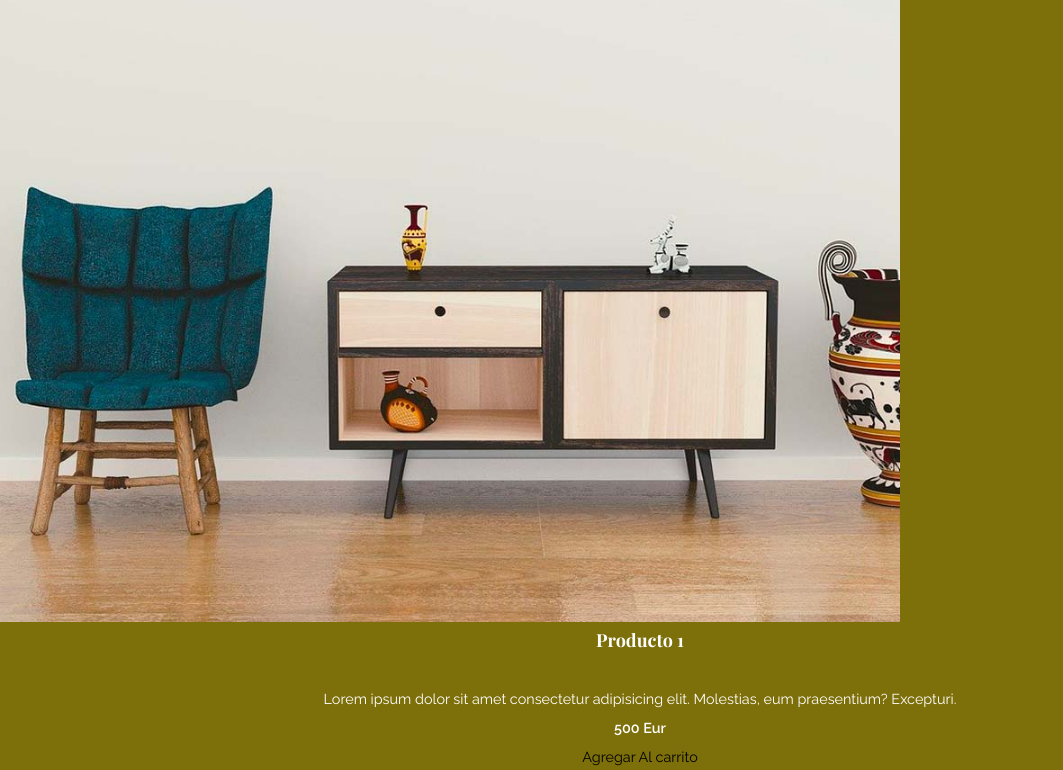
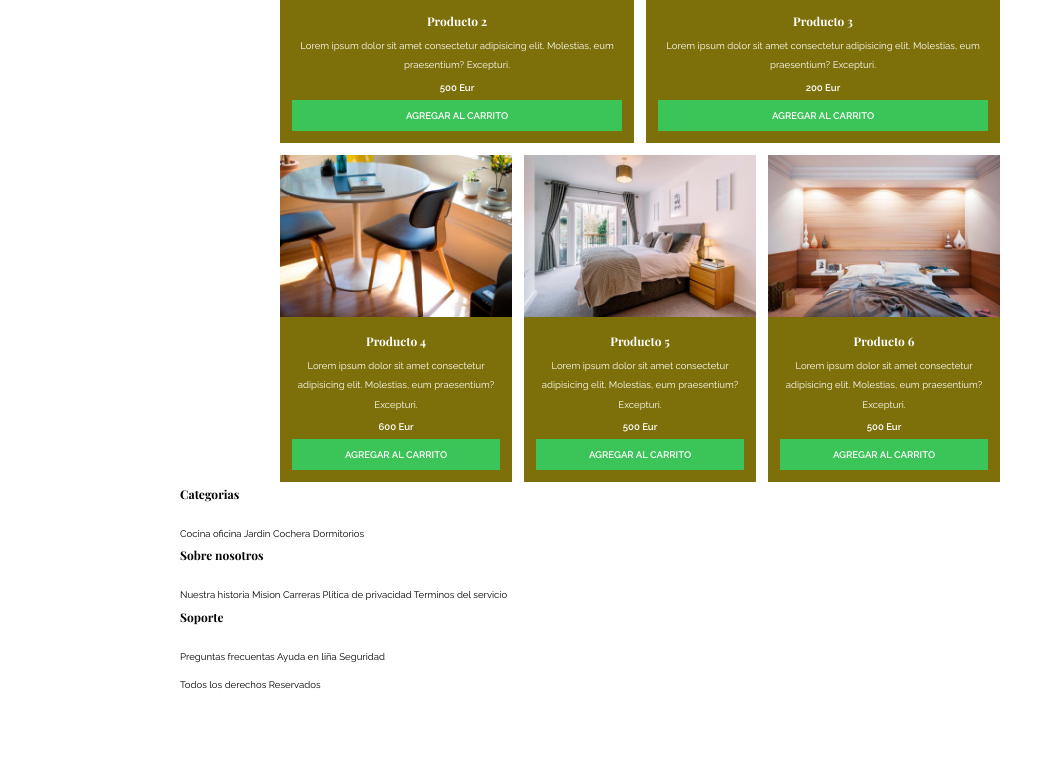
Before and after one commit to Tarik2012/Tienda-Muebles, a plain HTML site: page index.html in a window 1280 px wide. Shown: the part 1547-2317 px from the top of the page, without its empty margins (0-1063 px from the left). After the commit the page ends 2251 px from the top, so only its background shows below. Drawn offline with nearby package versions, Linux system fonts and the light colour scheme.

Commit message:
segundo commit

```diff
--- a/css/estilos.css
+++ b/css/estilos.css
@@ -22,7 +22,9 @@ body {
   font-family: "Raleway", sans-serif;
   font-size: 1.6rem;
   line-height: 2;
-  zoom: 90%;
+  zoom: 60%;
+  padding-right: 30rem; /* Relleno en el lado derecho */
+  padding-left: 30rem;
 }
 h1,
 h2,
@@ -39,6 +41,20 @@ h2 {
 h3 {
   font-size: 2rem;
 }
+
+.btn {
+  background-color: rgb(59, 196, 88);
+  display: block;
+  color: #fff;
+  text-transform: uppercase;
+  font-weight: 900;
+  padding: 1rem;
+  transition: background-color 0.3s ease-out;
+}
+.btn:hover {
+  background-color: rgb(30, 158, 5);
+}
+
 /* UTILIDADES */
 .text-center {
   text-align: center;
@@ -146,23 +162,61 @@ display inline y bloc
 .contenido-principal {
   padding-top: 4rem;
 }
-
+.listado-productos {
+  display: grid;
+  grid-template-columns: repeat(6, 1fr);
+  /* column-gap: 2rem;
+  row-gap: 2rem; */
+  gap: 2rem;
+}
+.producto:nth-child(1) {
+  /* grid-column: 1/7; Esto es lo mismo que tenemos abajo */
+  grid-column-start: 1;
+  grid-column-end: 7;
+  display: grid;
+  grid-template-columns: 3fr 1fr;
+}
+.producto:nth-child(1) img {
+  height: 43rem;
+  width: 100%;
+  object-fit: cover;
+}
+.producto:nth-child(2) {
+  grid-column-start: 1;
+  grid-column-end: 4;
+}
+.producto:nth-child(3) {
+  grid-column-start: 4;
+  grid-column-end: 7;
+}
+.producto:nth-child(4) {
+  grid-column-start: 1;
+  grid-column-end: 3;
+}
+.producto:nth-child(5) {
+  grid-column-start: 3;
+  grid-column-end: 5;
+}
+.producto:nth-child(6) {
+  grid-column-start: 5;
+  grid-column-end: 7;
+}
 .producto {
   background-color: rgb(125, 111, 9);
 }
 .texto-producto {
   text-align: center;
   color: #fff;
+  padding: 2rem;
 }
 .texto-producto h3 {
-  margin: 0 0 0.5 rem 0;
+  margin: 0 0 0.5rem 0;
 }
 .texto-producto p {
-  margin: 0;
+  margin: 0.5rem;
 }
 .texto-producto .precio {
   font-size: 2, 8rem;
   font-weight: 900;
 }
-.texto-producto a {
-}
+/* darle estilos al boton */
--- a/index.html
+++ b/index.html
@@ -22,7 +22,7 @@
     <div class="contenedor-navegacion">
       <nav class="nav-principal contenedor">
         <a class="enlace" href="index.html">Inicio </a>
-        <a class="enlace" href="nosotros.html">Nosotros</a>
+        <a class="enlace" href="https://www.google.es/">Nosotros</a>
         <a class="enlace" href="tienda.html">Tienda</a>
         <a class="enlace" href="blog.html">Blog</a>
         <a class="enlace" href="geleria.html">Galeria</a>
@@ -62,7 +62,7 @@
       </div>
     </section>
 
-    <main class="contenido-principal">
+    <main class="contenido-principal contenedor">
       <h2 class="text-center">Nuetros Productos</h2>
       <!--  -->
       <div class="listado-productos">
@@ -74,10 +74,12 @@
             <h3>Producto 1</h3>
             <p>
               Lorem ipsum dolor sit amet consectetur adipisicing elit.
-              Molestias, eum praesentium? Excepturi.
+              Molestias, eum praesentium? Excepturi. Lorem ipsum dolor sit amet
+              consectetur adipisicing elit. Molestias, eum praesentium?
+              Excepturi.
             </p>
             <p class="precio">500 Eur</p>
-            <a href="#">Agregar Al carrito</a>
+            <a href="#" class="btn">Agregar Al carrito</a>
           </div>
           <!-- info productp -->
         </div>
@@ -92,7 +94,7 @@
               Molestias, eum praesentium? Excepturi.
             </p>
             <p class="precio">500 Eur</p>
-            <a href="#">Agregar Al carrito</a>
+            <a href="#" class="btn">Agregar Al carrito</a>
           </div>
           <!-- info productp -->
         </div>
@@ -107,7 +109,7 @@
               Molestias, eum praesentium? Excepturi.
             </p>
             <p class="precio">200 Eur</p>
-            <a href="#">Agregar Al carrito</a>
+            <a href="#" class="btn">Agregar Al carrito</a>
           </div>
           <!-- info productp -->
         </div>
@@ -122,7 +124,7 @@
               Molestias, eum praesentium? Excepturi.
             </p>
             <p class="precio">600 Eur</p>
-            <a href="#">Agregar Al carrito</a>
+            <a href="#" class="btn">Agregar Al carrito</a>
           </div>
           <!-- info productp -->
         </div>
@@ -131,13 +133,13 @@
         <div class="producto">
           <img src="img/producto5.jpg" alt="" />
           <div class="texto-producto">
-            <h3">Producto 5</h3>
+            <h3>Producto 5</h3>
             <p>
               Lorem ipsum dolor sit amet consectetur adipisicing elit.
               Molestias, eum praesentium? Excepturi.
             </p>
             <p class="precio">500 Eur</p>
-            <a href="#">Agregar Al carrito</a>
+            <a href="#" class="btn">Agregar Al carrito</a>
           </div>
           <!-- info productp -->
         </div>
@@ -152,7 +154,7 @@
               Molestias, eum praesentium? Excepturi.
             </p>
             <p class="precio">500 Eur</p>
-            <a href="#">Agregar Al carrito</a>
+            <a href="#" class="btn">Agregar Al carrito</a>
           </div>
           <!-- info productp -->
         </div>
```
